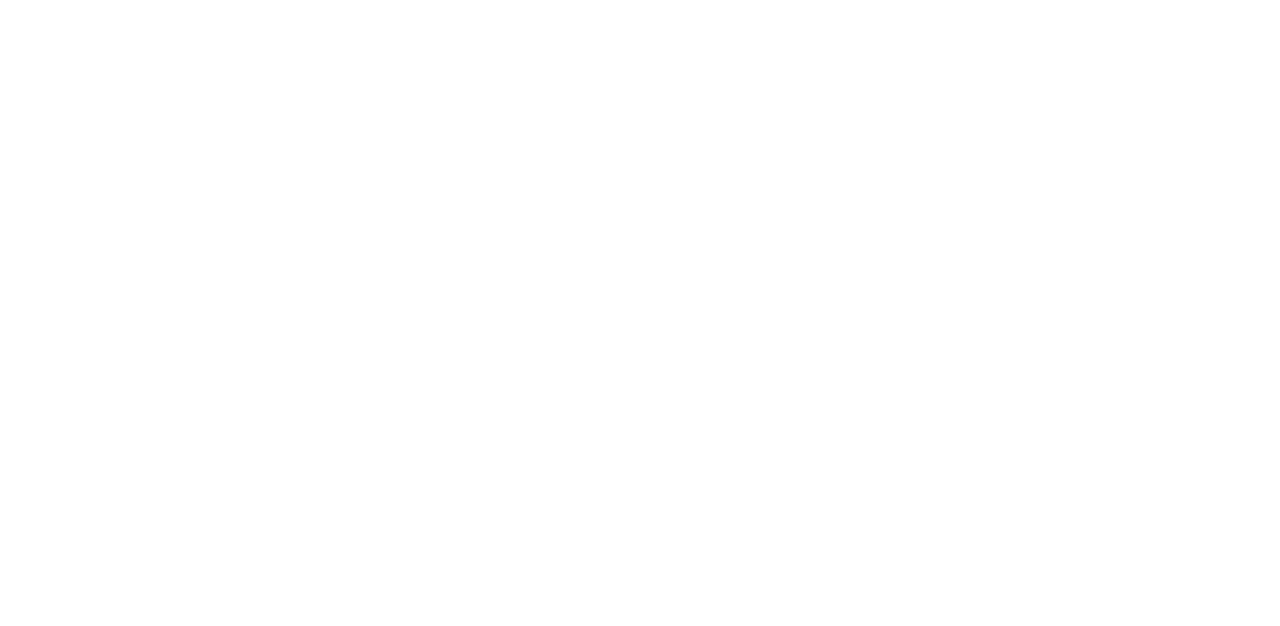
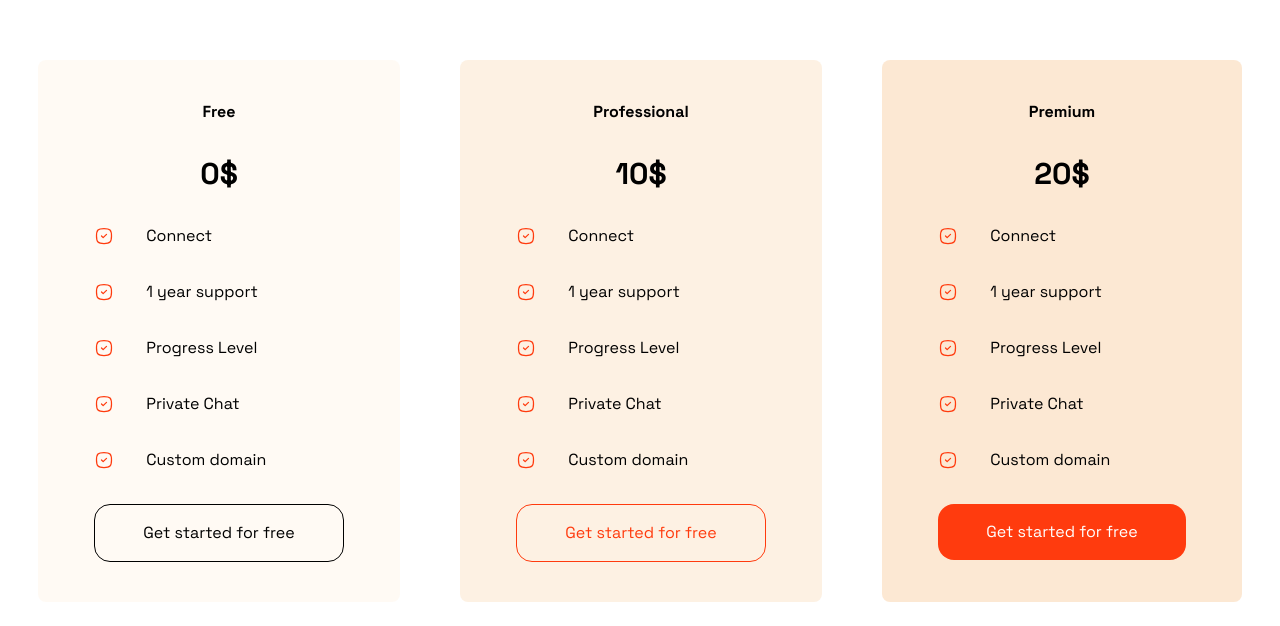
Before and after one commit to t3ch-spawn/proLign, a Svelte app: page / in a window 1280 px wide. Shown: the part 3678-4304 px from the top of the page. Before the commit the page ends 3564 px from the top, so only its background shows below. Built offline with nearby package versions, Linux system fonts and the light colour scheme.

Commit message:
built price card components for pricing section

```diff
--- a/src/App.svelte
+++ b/src/App.svelte
@@ -5,6 +5,7 @@ import Header from "./components/Header.svelte";
   import ManageProj from "./components/ManageProj.svelte"
   import Faq from "./components/Faq.svelte";
   import Download from "./components/Download.svelte";
+  import Pricing from "./components/Pricing.svelte";
 </script>
 
 <main class="font-grotesk">
@@ -15,6 +16,7 @@ import Header from "./components/Header.svelte";
   <ManageProj/>
   <Download/>
   <Faq/>
+  <Pricing/>
 
 
 </main>
--- a/src/app.css
+++ b/src/app.css
@@ -14,6 +14,6 @@ html{
     scroll-behavior: smooth;
 }
 
-#app > main >  *:not(nav):not(.hero):not(.nav-mobile){
+#app > main >  *:not(nav):not(.hero):not(.nav-mobile):not(.overlay){
     margin-top: 150px !important;
 }
--- /dev/null
+++ b/src/components/Pricing.svelte
@@ -0,0 +1,19 @@
+<script>
+  import PricingCard from "./reusables/pricingCard.svelte";
+
+
+</script>
+
+
+<div class="flex w-[100%] p-6 justify-around flex-wrap gap-8 -950:justify-center">
+
+    <PricingCard cardStyles = "bg-[#fce3c833]" heading = "Free" price = "0" btnStyles = "!bg-transparent !text-black !border-black !border-[1px]"/>
+    <PricingCard cardStyles = "bg-[#fce3c880]" heading = "Professional" price = "10" btnStyles= "!bg-transparent !text-primOrange !border-primOrange border-[1px] "/>
+    <PricingCard cardStyles = "bg-[#fce3c8cc]" heading = "Premium" price = "20" btnStyles = "!bg-primOrange !text-white"/>
+
+</div>
+
+
+<style>
+
+</style>
--- /dev/null
+++ b/src/components/reusables/pricingCard.svelte
@@ -0,0 +1,44 @@
+<script>
+import Btn from "./Btn.svelte";
+import tick from "../../assets/price-tick.svg"
+export let listArr = ["Connect", "1 year support", "Progress Level", "Private Chat", "Custom domain"]
+export let heading = "Free"
+export let price = "10"
+export let cardStyles = ''
+export let btnStyles = ''
+</script>
+
+
+<div class={`p-10 px-14 rounded-lg flex flex-col gap-8 items-center ${cardStyles} -500:px-10`}>
+
+    <!-- heading -->
+    <h3 class="font-bold">
+        {heading}
+    </h3>
+
+    <!-- price -->
+    <h3 class="text-3xl font-extrabold">
+       {price}$
+    </h3>
+
+    <!-- list items -->
+    <ul class="flex flex-col gap-8 items-start self-start">
+        {#each listArr as item}
+            <li class="flex gap-8">
+                <img src={tick} alt="tick">
+                <p>{item}</p>
+            </li>
+        {/each}
+    </ul>
+
+
+    <Btn extraStyles = {`${btnStyles} !p-4 !px-12 !rounded-2xl -500:!px-8`}>
+        Get started for free
+    </Btn>
+
+</div>
+
+
+<style>
+
+</style>
```
Also changed, not shown: src/assets/price-tick.svg (added).
